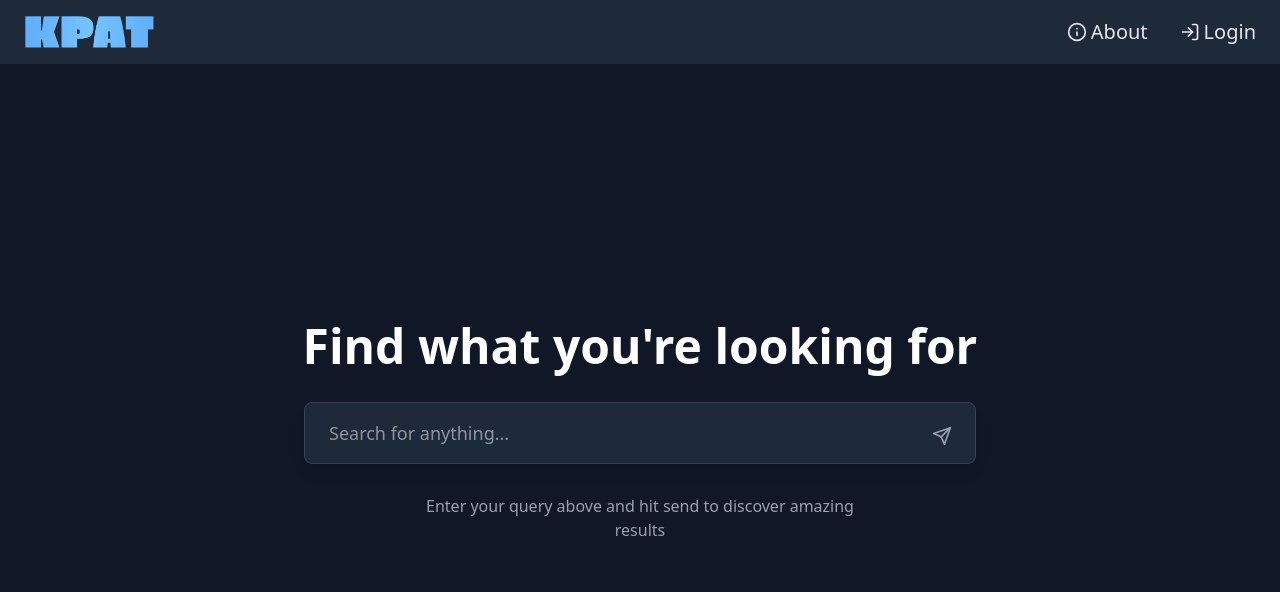
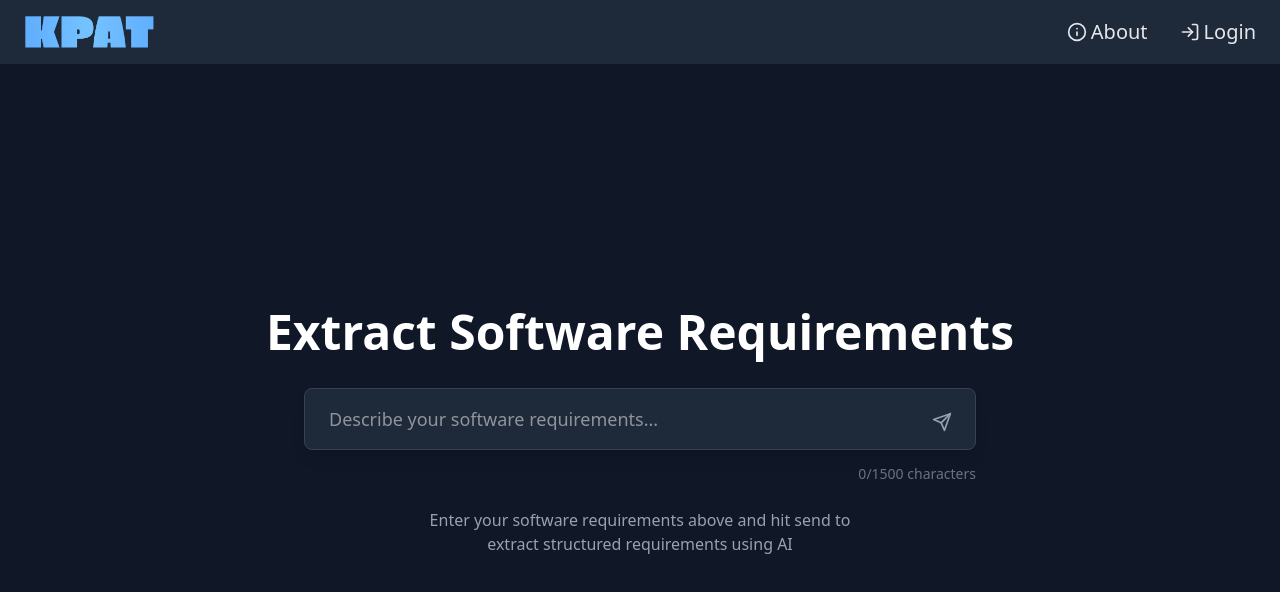
Before and after one commit to KrishPatel1404/ai-webapp-builder, a React (Vite) app in the folder client/: page / in a window 1280 px wide. Shown: the top 592 px of the page. Built offline with nearby package versions, Linux system fonts and the light colour scheme.

Commit message:
Add requirement extraction form with validation
Homepage input now has character count, input validation, authentication check, loading state, and error/success feedback.

The form now posts to the API and provides user feedback based on the response, after authencticating

```diff
--- a/client/src/Home.jsx
+++ b/client/src/Home.jsx
@@ -1,9 +1,14 @@
 import React, { useState } from "react";
-import { FiSend } from "react-icons/fi";
+import { FiSend, FiLoader } from "react-icons/fi";
 import Navbar from "./components/Navbar";
+import { useAuth } from "./context/AuthContext";
 
 function Home() {
   const [searchText, setSearchText] = useState("");
+  const [error, setError] = useState("");
+  const [success, setSuccess] = useState("");
+  const [isLoading, setIsLoading] = useState(false);
+  const { isAuthenticated } = useAuth();
 
   const handleInputChange = (e) => {
     const target = e.target;
@@ -12,10 +17,90 @@ function Home() {
     // set height based on scrollHeight for auto-resizing
     target.style.height = `${target.scrollHeight}px`;
     setSearchText(target.value);
+
+    // Clear error message when user starts typing
+    if (error) {
+      setError("");
+    }
   };
 
-  const handleSendClick = () => {
-    console.log(searchText);
+  const validateInput = () => {
+    if (!searchText.trim()) {
+      setError("Please enter a requirement description.");
+      return false;
+    }
+
+    if (searchText.trim().length < 100) {
+      setError("Requirement description must be at least 100 characters long.");
+      return false;
+    }
+
+    if (searchText.length > 1500) {
+      setError(
+        "Requirement description is too long. Please limit to 1500 characters."
+      );
+      return false;
+    }
+
+    return true;
+  };
+
+  const handleSendClick = async () => {
+    // Clear previous messages
+    setError("");
+    setSuccess("");
+
+    // Check authentication
+    if (!isAuthenticated) {
+      setError("You must be logged in to extract requirements.");
+      return;
+    }
+
+    // Validate input
+    if (!validateInput()) {
+      return;
+    }
+
+    setIsLoading(true);
+
+    try {
+      const token = localStorage.getItem("token");
+      const response = await fetch(
+        `${import.meta.env.VITE_API_URL}/api/requirements`,
+        {
+          method: "POST",
+          headers: {
+            "Content-Type": "application/json",
+            Authorization: `Bearer ${token}`,
+          },
+          body: JSON.stringify({ text: searchText.trim() }),
+        }
+      );
+
+      const data = await response.json();
+
+      if (response.ok) {
+        setSuccess("Requirements extracted successfully!");
+        setSearchText(""); // Clear the input on success
+        console.log("Extracted requirements:", data.data);
+      } else {
+        setError(data.message || "Failed to extract requirements.");
+      }
+    } catch (error) {
+      console.error("Error extracting requirements:", error);
+      setError(
+        "An error occurred while processing your request. Please try again."
+      );
+    } finally {
+      setIsLoading(false);
+    }
+  };
+
+  const handleKeyPress = (e) => {
+    if (e.key === "Enter" && !e.shiftKey) {
+      e.preventDefault();
+      handleSendClick();
+    }
   };
 
   return (
@@ -26,28 +111,73 @@ function Home() {
       {/* Main content */}
       <div className="flex-grow flex flex-col items-center justify-center px-4">
         <h1 className="text-4xl md:text-5xl font-bold text-white mb-8 text-center hover:text-blue-200 transition-colors duration-200">
-          Find what you're looking for
+          Extract Software Requirements
         </h1>
 
         {/* Search input */}
         <div className="w-full max-w-2xl relative">
           <textarea
             rows={1}
-            placeholder="Search for anything..."
+            placeholder="Describe your software requirements..."
             className="w-full py-4 px-6 pr-12 rounded-lg bg-gray-800 text-white border border-gray-700 focus:border-blue-500 focus:outline-none text-lg shadow-lg transition-all duration-200 overflow-hidden resize-none"
             value={searchText}
             onChange={handleInputChange}
+            onKeyPress={handleKeyPress}
+            disabled={isLoading}
           />
           <button
-            className="absolute right-4 top-1/2 transform -translate-y-1/2 text-gray-400 hover:text-blue-400 transition-colors duration-200 p-2"
+            className={`absolute right-4 top-1/2 transform -translate-y-1/2 transition-colors duration-200 p-2 ${
+              isLoading
+                ? "text-gray-500 cursor-not-allowed"
+                : "text-gray-400 hover:text-blue-400"
+            }`}
             onClick={handleSendClick}
+            disabled={isLoading}
           >
-            <FiSend size={20} />
+            {isLoading ? (
+              <FiLoader size={20} className="animate-spin" />
+            ) : (
+              <FiSend size={20} />
+            )}
           </button>
         </div>
 
+        {/* Character count */}
+        <div className="w-full max-w-2xl mt-2">
+          <p
+            className={`text-sm text-right ${
+              searchText.length > 1500
+                ? "text-red-400"
+                : searchText.length < 100
+                ? "text-gray-500"
+                : "text-green-400"
+            }`}
+          >
+            {searchText.length}/1500 characters
+          </p>
+        </div>
+
+        {/* Error message */}
+        {error && (
+          <div className="w-full max-w-2xl mt-4">
+            <div className="bg-red-900/50 border border-red-500 text-red-200 px-4 py-3 rounded-lg">
+              {error}
+            </div>
+          </div>
+        )}
+
+        {/* Success message */}
+        {success && (
+          <div className="w-full max-w-2xl mt-4">
+            <div className="bg-green-900/50 border border-green-500 text-green-200 px-4 py-3 rounded-lg">
+              {success}
+            </div>
+          </div>
+        )}
+
         <p className="text-gray-400 mt-6 text-center max-w-md">
-          Enter your query above and hit send to discover amazing results
+          Enter your software requirements above and hit send to extract
+          structured requirements using AI
         </p>
       </div>
     </div>
```
